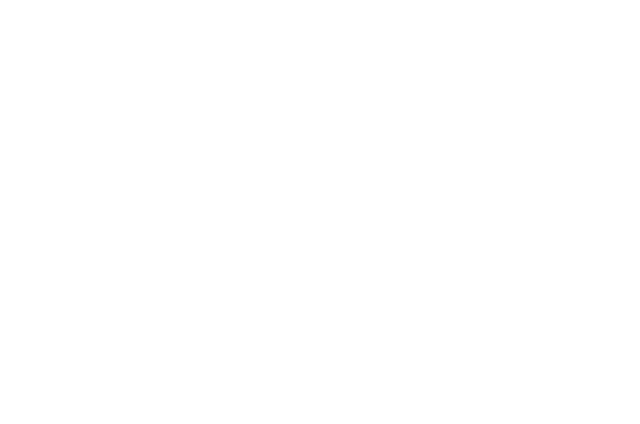
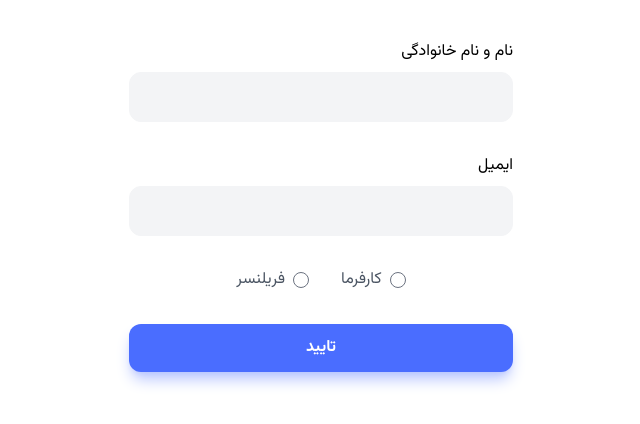
Before and after one commit to MahdiRahmany/Freelancer-App, a React (Vite) app in the folder Freelancering-App-Frontend/: page /complete-profile in a window 1280 px wide. Before the commit this address had no page. Shown: the top 424 px of the page, without its empty margins (418-1058 px from the left). Built offline with nearby package versions, Linux system fonts and the light colour scheme.

Commit message:
complete profile form

```diff
--- a/Freelancering-App-Frontend/package.json
+++ b/Freelancering-App-Frontend/package.json
@@ -22,6 +22,7 @@
   },
   "devDependencies": {
     "@eslint/js": "^9.9.0",
+    "@tailwindcss/forms": "^0.5.7",
     "@types/react": "^18.3.3",
     "@types/react-dom": "^18.3.0",
     "@vitejs/plugin-react": "^4.3.1",
--- a/Freelancering-App-Frontend/src/App.jsx
+++ b/Freelancering-App-Frontend/src/App.jsx
@@ -1,12 +1,14 @@
 import Auth from "./pages/Auth";
 import "./index.css";
 import { Route, Routes } from "react-router-dom";
+import CompleteProfile from "./pages/CompleteProfile";
 
 function App() {
   return (
     <div className="container xl:max-w-screen-xl">
       <Routes>
         <Route path="/auth" element={<Auth />} />
+        <Route path="/complete-profile" element={<CompleteProfile />} />
       </Routes>
     </div>
   );
--- a/Freelancering-App-Frontend/src/features/authentication/AuthContainer.jsx
+++ b/Freelancering-App-Frontend/src/features/authentication/AuthContainer.jsx
@@ -6,7 +6,7 @@
 import toast from "react-hot-toast";
 
 function AuthContainer() {
-  const { isPending: isSendingOtp, mutateAsync } = useMutation({
+  const { isPending: isSendingOtp, mutateAsync, data:otpResponse } = useMutation({
     mutationFn: getOtp,
   });
 
@@ -42,6 +42,7 @@
           onReSendOtp={sendOtpHandler}
             phoneNumber={phoneNumber}
             onBack={() => setStep((s) => s - 1)}
+            otpResponse={otpResponse}
           />
         );
       default:
--- a/Freelancering-App-Frontend/src/features/authentication/CheckOTPForm.jsx
+++ b/Freelancering-App-Frontend/src/features/authentication/CheckOTPForm.jsx
@@ -5,14 +5,16 @@
 import toast from "react-hot-toast";
 import { useNavigate } from "react-router-dom";
 import { HiArrowRight } from "react-icons/hi";
+import { CiEdit } from "react-icons/ci";
+import Loading from "../../ui/Loading";
 
 const RESEND_TIME = 90
 
-function CheckOTPForm({ phoneNumber, onBack, onReSendOtp }) {
+function CheckOTPForm({ phoneNumber, onBack, onReSendOtp , otpResponse}) {
   const [otp, setOtp] = useState("");
   const [time, setTime] = useState(RESEND_TIME);
   const navigate = useNavigate();
-  const { isPending, error, data, mutateAsync } = useMutation({
+  const { isPending, mutateAsync } = useMutation({
     mutationFn: checkOtp,
   });
 
@@ -48,6 +50,12 @@
         ) : (
           <button onClick={onReSendOtp}>ارسال مجدد كد تايید</button>
         )}
+        {otpResponse && (<p className="flex items-center gap-x-2 my-4">
+         <span>{otpResponse?.message}</span>
+          <button onClick={onBack}>
+            <CiEdit/>
+          </button>
+        </p>)}
       </div>
       <form className="space-y-10" onSubmit={checkOtpHandler}>
         <p className="font-bold text-secondary-800">کد تایید را وارد کنید :</p>
@@ -65,7 +73,15 @@
             borderRadius: "0.5rem",
           }}
         />
-        <button className="btn btn--primary w-full">تایید</button>
+                <div>
+          {isPending ? (
+            <Loading />
+          ) : (
+            <button type="submit" className="btn btn--primary w-full">
+              تایید
+            </button>
+          )}
+        </div>
       </form>
     </div>
   );
--- /dev/null
+++ b/Freelancering-App-Frontend/src/features/authentication/CompleteProfileForm.jsx
@@ -0,0 +1,52 @@
+import { useState } from "react";
+import TextField from "../../ui/TextField";
+
+function CompleteProfileForm() {
+  const [name, setName] = useState("");
+  const [email, setEmail] = useState("");
+
+  return (
+    <div className="flex justify-center pt-10">
+      <div className="w-full sm:max-w-sm">
+        <form className="space-y-8">
+          <TextField
+            label="نام و نام خانوادگی"
+            name="email"
+            onChange={(e) => setName(e.target.value)}
+            value={name}
+          />
+          <TextField
+            label="ايميل"
+            name="email"
+            onChange={(e) => setEmail(e.target.value)}
+            value={email}
+          />
+          <div className="flex items-center justify-center gap-x-8">
+            <div className="flex items-center gap-x-2 text-secondary-600">
+              <input
+                className="cursor-pointer w-4 h-4 form-radio text-primary-900 focus:ring-primary-900"
+                type="radio"
+                name="role"
+                id="OWNER"
+                value="OWNER"
+              />
+              <label htmlFor="OWNER">كارفرما</label>
+            </div>
+            <div className="flex items-center gap-x-2 text-secondary-600">
+              <input
+                className="cursor-pointer w-4 h-4 form-radio text-primary-900 focus:ring-primary-900"
+                type="radio"
+                name="role"
+                id="FREELANCER"
+                value="FREELANCER"
+              />
+              <label htmlFor="FREELANCER">فريلنسر</label>
+            </div>
+          </div>
+          <button className="btn btn--primary w-full">تاييد</button>
+        </form>
+      </div>
+    </div>
+  );
+}
+export default CompleteProfileForm;
--- /dev/null
+++ b/Freelancering-App-Frontend/src/pages/CompleteProfile.jsx
@@ -0,0 +1,6 @@
+import CompleteProfileForm from "../features/authentication/CompleteProfileForm";
+
+function CompleteProfile() {
+  return <CompleteProfileForm />;
+}
+export default CompleteProfile;
--- a/Freelancering-App-Frontend/src/ui/TextField.jsx
+++ b/Freelancering-App-Frontend/src/ui/TextField.jsx
@@ -9,7 +9,6 @@
         onChange={onChange}
         id={name}
         name={name}
-        placeholder="مثال: 091211111111"
         className="textField__input"
         type="text"
         autoComplete="off"
--- a/Freelancering-App-Frontend/tailwind.config.js
+++ b/Freelancering-App-Frontend/tailwind.config.js
@@ -1,6 +1,7 @@
 /** @type {import('tailwindcss').Config} */
 
 import { fontFamily } from "tailwindcss/defaultTheme";
+import tailwindFormPlugin from "@tailwindcss/forms";
 
 function withOpacity(variableName) {
   return ({ opacityValue }) => {
@@ -13,7 +14,7 @@
 
 export default {
   content: ["./index.html", "./src/**/*.{js,ts,jsx,tsx}"],
-  darkMode: ['class', '[class="dark-mode"]'],
+  darkMode: ["class", '[class="dark-mode"]'],
   theme: {
     extend: {
       colors: {
@@ -55,6 +56,8 @@
     },
   },
   plugins: [
-
+   tailwindFormPlugin({
+      strategy: "class",
+    }),
   ],
 };
```
Also changed, not shown: Freelancering-App-Frontend/eslint.config.js (+18 -17 lines), 1 other file (tests, documents, lock files or other folders).
